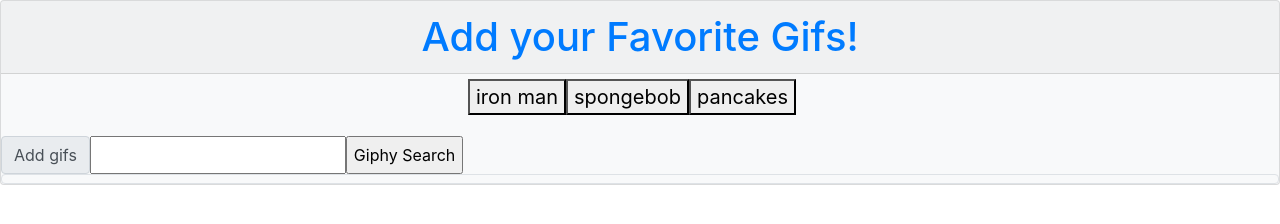
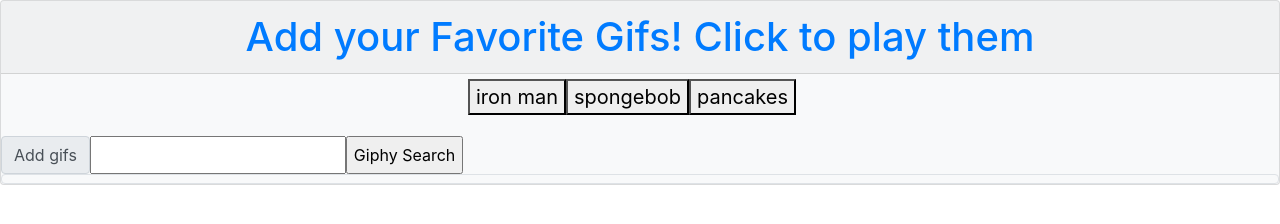
Before and after one commit to ZefRaine/GiphySearch, a plain HTML site: page index.html in a window 1280 px wide. Drawn offline with nearby package versions, Linux system fonts and the light colour scheme.

Commit message:
Added Instructions

```diff
--- a/index.html
+++ b/index.html
@@ -9,7 +9,7 @@
 
 <body>
   <div class="card text-center text-primary bg-light">
-    <h1 class="card-header">Add your Favorite Gifs!</h1>
+    <h1 class="card-header">Add your Favorite Gifs! Click to play them</h1>
 
     <!--Gif Dump-->
     <div class= "navbar-brand" id="buttons-view" value="123"></div>
```
